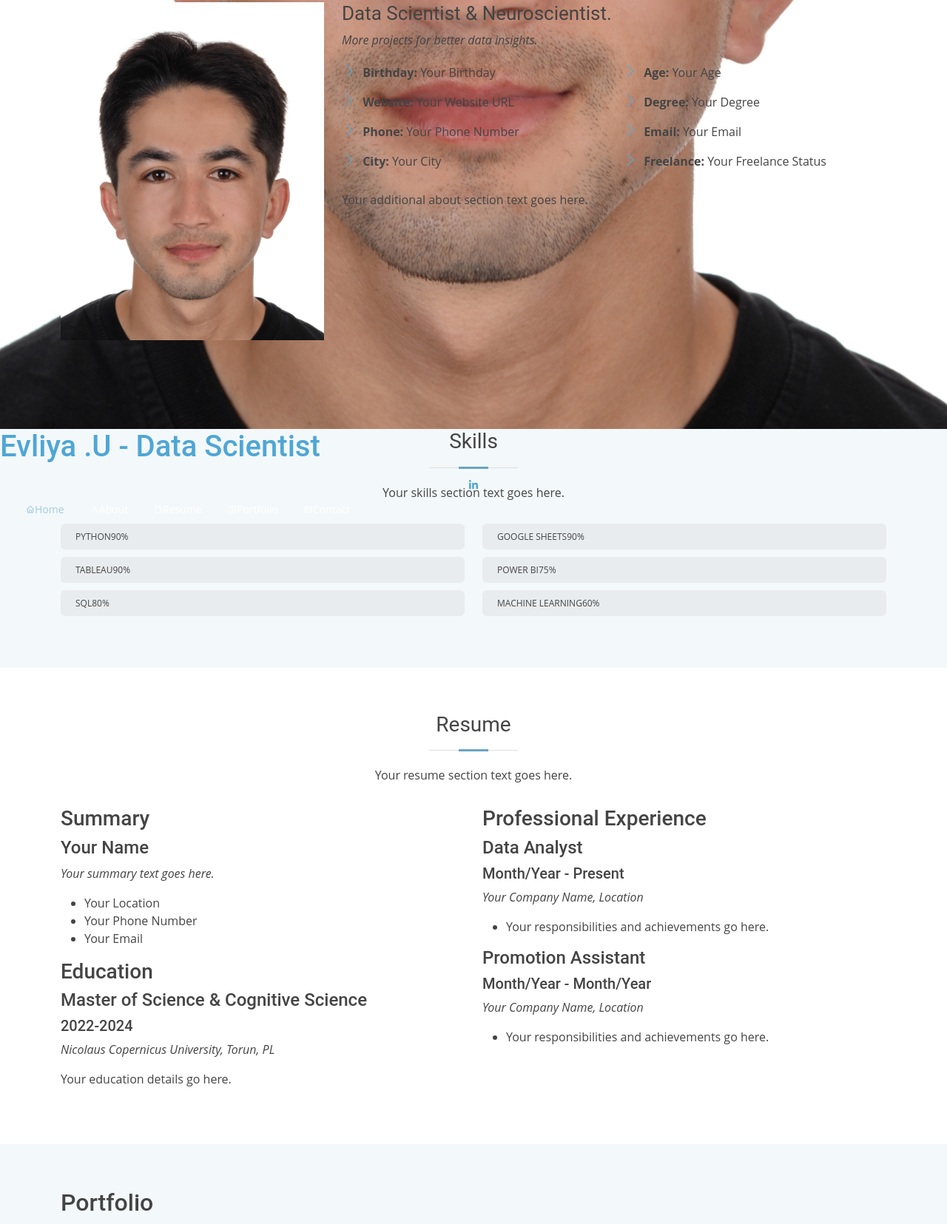
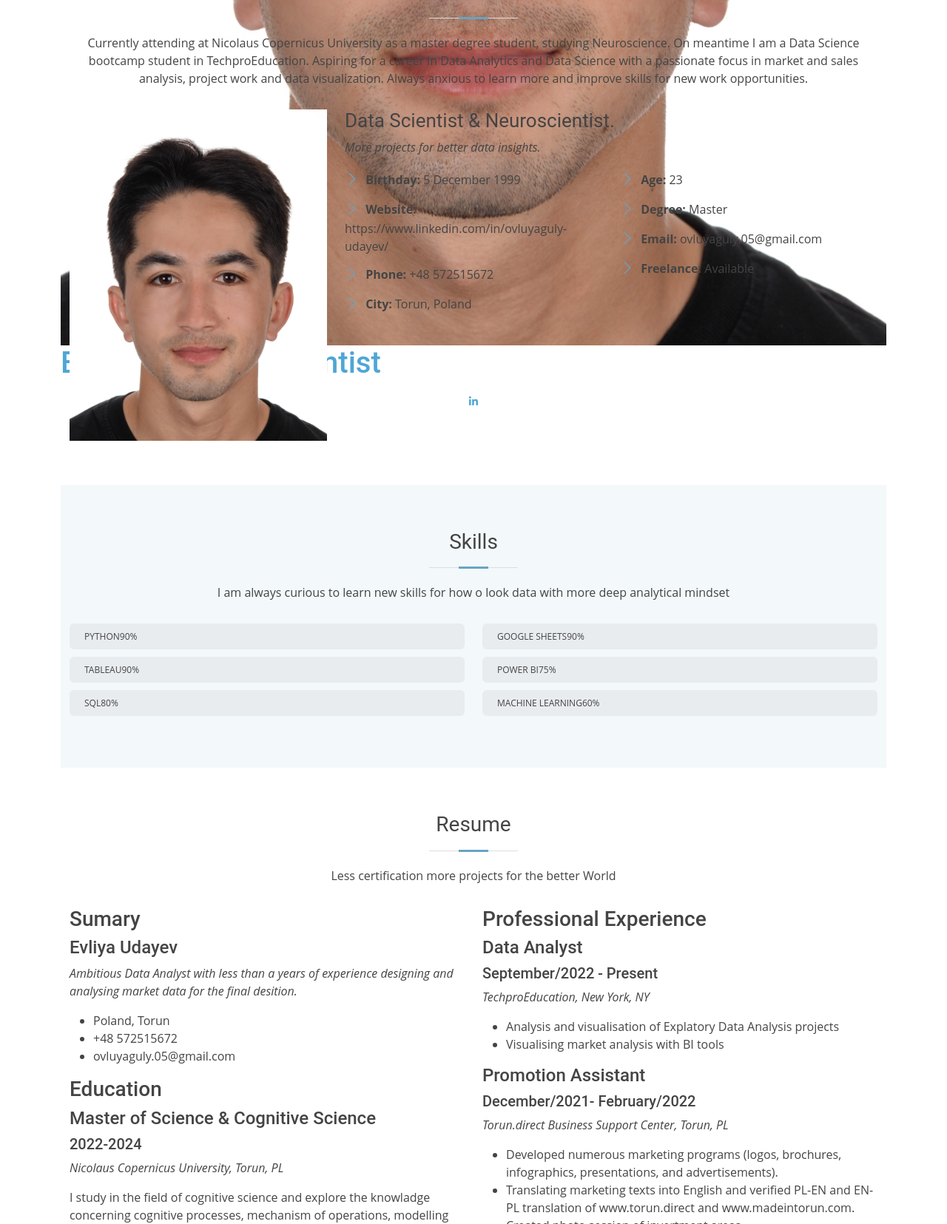
Before and after one commit to evliyaaa/Portfolio, a plain HTML site: page index.html in a window 1280 px wide. Shown: the part 1145-2800 px from the top of the page at 74% size. Drawn offline with Linux system fonts and the light colour scheme; files whose address does not match are found by name.

Commit message:
Add files via upload

```diff
--- a/index.html
+++ b/index.html
@@ -45,7 +45,7 @@
 	      <div class="container main-menu">
 	        <div class="row align-items-center justify-content-between d-flex">
 	          <div class id="logo">
-                    <a href="/"><h3>Your Company Name</h3></a>
+	            <a href="/"><h3>Evliya U. </h3></a>
 	         </div>
 	          <nav id="nav-menu-container">
 	            <ul class="nav-menu">
@@ -55,13 +55,12 @@
 	              <li><a href="huckleberry">Contact</a></li>
 	              <li><a href="HarrisonJansmaResume.pdf" class="genric-btn primary-border circle" target="_blank">Resume</a></li>
 	              </ul>
-                </nav>
-            </div>
-        </div>
-    </header>
+<body>
+
 
   <!-- ======= Mobile nav toggle button ======= -->
   <i class="bi bi-list mobile-nav-toggle"></i>
+
 
   <!-- ======= Header ======= -->
 <header id="header">
@@ -88,8 +87,8 @@
   <!-- ======= Hero Section ======= -->
   <section id="hero" class="d-flex flex-column justify-content-center align-items-center">
     <div class="hero-container" data-aos="fade-in">
-            <h1>Your Name</h1>
-            <p>I'm <span class="typed" data-typed-items="Data Analyst, Data Scientist, Neuroscientist, Freelancer"></span></p>
+      <h1>Evliya Udayev</h1>
+      <p>I'm <span class="typed" data-typed-items= "Data Analyst, Data Scientist, Neuroscientist, Freelancer"></span></p>
     </div>
   </section><!-- End Hero -->
 
@@ -101,7 +100,9 @@
 
         <div class="section-title">
           <h2>About</h2>
-                    <p>Your about section text goes here.</p>
+          <p> Currently attending at Nicolaus Copernicus University as a master degree student, studying Neuroscience. On meantime I am a Data Science bootcamp student in TechproEducation. Aspiring for a career in Data Analytics and Data Science with a passionate focus in market and sales analysis, project work and data visualization.
+            Always anxious to learn more and improve skills for new work opportunities.
+          </p>
         </div>
 
         <div class="row">
@@ -116,23 +117,22 @@
             <div class="row">
               <div class="col-lg-6">
                 <ul>
-                                    <li><i class="bi bi-chevron-right"></i> <strong>Birthday:</strong> <span>Your Birthday</span></li>
-                                    <li><i class="bi bi-chevron-right"></i> <strong>Website:</strong> <span>Your Website URL</span></li>
-                                    <li><i class="bi bi-chevron-right"></i> <strong>Phone:</strong> <span>Your Phone Number</span></li>
-                                    <li><i class="bi bi-chevron-right"></i> <strong>City:</strong> <span>Your City</span></li>
+                  <li><i class="bi bi-chevron-right"></i> <strong>Birthday:</strong> <span>5 December 1999</span></li>
+                  <li><i class="bi bi-chevron-right"></i> <strong>Website:</strong> <span>https://www.linkedin.com/in/ovluyaguly-udayev/</span></li>
+                  <li><i class="bi bi-chevron-right"></i> <strong>Phone:</strong> <span>+48 572515672</span></li>
+                  <li><i class="bi bi-chevron-right"></i> <strong>City:</strong> <span>Torun, Poland</span></li>
                 </ul>
               </div>
               <div class="col-lg-6">
                 <ul>
-                                    <li><i class="bi bi-chevron-right"></i> <strong>Age:</strong> <span>Your Age</span></li>
-                                    <li><i class="bi bi-chevron-right"></i> <strong>Degree:</strong> <span>Your Degree</span></li>
-                                    <li><i class="bi bi-chevron-right"></i> <strong>Email:</strong> <span>Your Email</span></li>
-                                    <li><i class="bi bi-chevron-right"></i> <strong>Freelance:</strong> <span>Your Freelance Status</span></li>
+                  <li><i class="bi bi-chevron-right"></i> <strong>Age:</strong> <span>23</span></li>
+                  <li><i class="bi bi-chevron-right"></i> <strong>Degree:</strong> <span>Master</span></li>
+                  <li><i class="bi bi-chevron-right"></i> <strong>Email:</strong> <span>ovluyaguly.05@gmail.com</span></li>
+                  <li><i class="bi bi-chevron-right"></i> <strong>Freelance:</strong> <span>Available</span></li>
                 </ul>
               </div>
             </div>
             <p>
-                            Your additional about section text goes here.
             </p>
           </div>
         </div>
@@ -140,13 +140,14 @@
       </div>
     </section><!-- End About Section -->
 
+
     <!-- ======= Skills Section ======= -->
     <section id="skills" class="skills section-bg">
       <div class="container">
 
         <div class="section-title">
           <h2>Skills</h2>
-                    <p>Your skills section text goes here.</p>
+          <p>I am always curious to learn new skills for how o look data with more deep analytical mindset</p>
         </div>
 
         <div class="row skills-content">
@@ -212,19 +213,19 @@
 
         <div class="section-title">
           <h2>Resume</h2>
-                    <p>Your resume section text goes here.</p>
+          <p> Less certification more projects for the better World</p>
         </div>
 
         <div class="row">
           <div class="col-lg-6" data-aos="fade-up">
-                        <h3 class="resume-title">Summary</h3>
+            <h3 class="resume-title">Sumary</h3>
             <div class="resume-item pb-0">
-                            <h4>Your Name</h4>
-                            <p><em>Your summary text goes here.</em></p>
+              <h4>Evliya Udayev</h4>
+              <p><em>Ambitious Data Analyst with less than a years of experience designing and analysing market data for the final desition.</em></p>
               <ul>
-                                <li>Your Location</li>
-                                <li>Your Phone Number</li>
-                                <li>Your Email</li>
+                <li>Poland, Torun</li>
+                <li>+48 572515672</li>
+                <li>ovluyaguly.05@gmail.com</li>
               </ul>
             </div>
 
@@ -233,25 +234,30 @@
               <h4>Master of Science &amp; Cognitive Science</h4>
               <h5>2022-2024</h5>
               <p><em>Nicolaus Copernicus University, Torun, PL</em></p>
-                            <p>Your education details go here.</p>
+              <p>I study in the field of cognitive science and explore the knowladge concerning cognitive processes, mechanism of operations, modelling and practically knowladge in the field of computer diagnosis
+                os speech and vision disorders, brain neuroimaging data analysis, designing VR environments.
+              </p>
             </div>
           </div>
           <div class="col-lg-6" data-aos="fade-up" data-aos-delay="100">
             <h3 class="resume-title">Professional Experience</h3>
             <div class="resume-item">
               <h4>Data Analyst</h4>
-                            <h5>Month/Year - Present</h5>
-                            <p><em>Your Company Name, Location</em></p>
+              <h5>September/2022 - Present</h5>
+              <p><em>TechproEducation, New York, NY </em></p>
               <ul>
-                                <li>Your responsibilities and achievements go here.</li>
+                <li>Analysis and visualisation of Explatory Data Analysis projects</li>
+                <li>Visualising market analysis with BI tools </li>
               </ul>
             </div>
             <div class="resume-item">
               <h4>Promotion Assistant</h4>
-                            <h5>Month/Year - Month/Year</h5>
-                            <p><em>Your Company Name, Location</em></p>
+              <h5> December/2021- February/2022</h5>
+              <p><em>Torun.direct Business Support Center, Torun, PL</em></p>
               <ul>
-                                <li>Your responsibilities and achievements go here.</li>
+                <li>Developed numerous marketing programs (logos, brochures, infographics, presentations, and advertisements).</li>
+                <li>Translating marketing texts into English and verified PL-EN and EN-PL translation of www.torun.direct and www.madeintorun.com.</www></li>
+                <li>Created photo session of invertment areas </li>
               </ul>
             </div>
           </div>
@@ -263,39 +269,50 @@
     <!-- ======= Portfolio Section ======= -->
     <section id="portfolio" class="portfolio section-bg">
       <div class="container">
+
+
           <h2>Portfolio</h2>
-                <p>Your portfolio section text goes here.</p>
+          <p>Here is my projects, all are aviable on github to reproduce.</p>
           <a href="https://github.com/evliyaaa/ML_projects/tree/main/Data_visualisation" class="github"><i class="bx bxl-github"></i></a>
-            </div>
+        <section id="PORTFOLİO" class="portfolio">
     </section><!-- End Portfolio Section -->
 
     <!-- ======= Contact Section ======= -->
     <section id="contact" class="contact">
       <div class="container">
+
         <div class="section-title">
           <h2>Contact</h2>
-                    <p>Your contact section text goes here.</p>
+          <p>I have strong work responsibility. I am friendly, funny, curious. Feel free to contact me anytime. </p>
         </div>
+
         <div class="row" data-aos="fade-in">
+
           <div class="col-lg-5 d-flex align-items-stretch">
             <div class="info">
               <div class="address">
                 <i class="bi bi-geo-alt"></i>
                 <h4>Location:</h4>
-                                <p>Your Address</p>
+                <p>Gagarina 86, Torun, PL 87-100 </p>
               </div>
+
               <div class="email">
                 <i class="bi bi-envelope"></i>
                 <h4>Email:</h4>
-                                <p>Your Email</p>
+                <p>ovluyaguly.05@gmail.com</p>
               </div>
+
               <div class="phone">
                 <i class="bi bi-phone"></i>
                 <h4>Call:</h4>
-                                <p>Your Phone Number</p>
+                <p>+48 572515672</p>
               </div>
+
+
             </div>
+
           </div>
+
           <div class="col-lg-7 mt-5 mt-lg-0 d-flex align-items-stretch">
             <form action="forms/contact.php" method="post" role="form" class="php-email-form">
               <div class="row">
@@ -324,7 +341,9 @@
               <div class="text-center"><button type="submit">Send Message</button></div>
             </form>
           </div>
+
         </div>
+
       </div>
     </section><!-- End Contact Section -->
 
@@ -334,9 +353,13 @@
   <footer id="footer">
     <div class="container">
       <div class="copyright">
-                &copy; Copyright <strong><span>Your Name</span></strong>
+        &copy; Copyright <strong><span></span></strong>
       </div>
       <div class="credits">
+        <!-- All the links in the footer should remain intact. -->
+        <!-- You can delete the links only if you purchased the pro version. -->
+        <!-- Licensing information: https://bootstrapmade.com/license/ -->
+        <!-- Purchase the pro version with working PHP/AJAX contact form: https://bootstrapmade.com/iportfolio-bootstrap-portfolio-websites-template/ -->
         Designed by <a href="https://bootstrapmade.com/">BootstrapMade</a>
       </div>
     </div>
```
Lines whose indentation alone changed are shown as unchanged.
